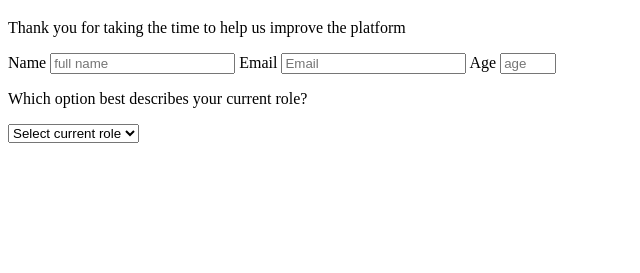
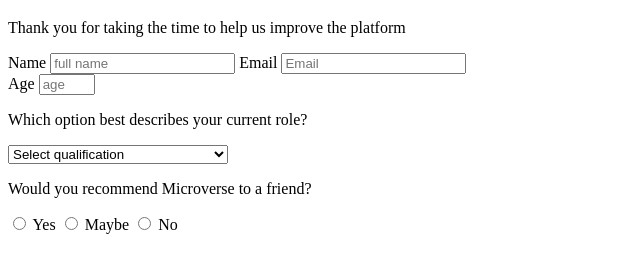
Before and after one commit to CodingWithHamza/trialproject1, a plain HTML site: page index.html in a window 1280 px wide. Shown: the part 61-334 px from the top of the page, without its empty margins (0-640 px from the left). Drawn offline with Linux system fonts and the light colour scheme.

Commit message:
added radio buttons

```diff
--- a/index.html
+++ b/index.html
@@ -12,24 +12,39 @@
     <h1 id="title">Survey Form Microverse</h1>
     <p id="description">Thank you for taking the time to help us improve the platform</p>
     <form id="survey-form">
+
+        <div class="form-group">
             <label for="name" id="name-label">Name</label>
             <input type="text" id="name" required placeholder="full name">
             <label for="email" id="email-label">Email</label>
             <input type="email" id="email" required placeholder="Email">
+        </div>
+
+        <div class="form-group">
             <label for="text" id="number-label">Age</label>
             <input type="number" id="number" min="18" max="30" placeholder="age">
         </div>
+
         <div class="form-group">
             <p>Which option best describes your current role?</p>
             <select id="dropdown" name="role" class="form-control" required>
-        <option disabled selected value>Select current role</option>
-        <option value="student">Student</option>
-        <option value="job">Full Time Job</option>
-        <option value="learner">Full Time Learner</option>
-        <option value="preferNo">Prefer not to say</option>
-        <option value="other">Other</option>
+                <option disabled selected value>Select qualification</option>
+                <option value="student">Some High School But no degree</option>
+                <option value="job">High School</option>
+                <option value="learner">Some College But no degree</option>
+                <option value="preferNo">College</option>
+                <option value="other">University</option>
             </select>
         </div>
+
+        <div class="form-group">
+            <p>Would you recommend Microverse to a friend?</p>
+            <label for="text"><input type="radio"> Yes</label>
+            <label for="text"><input type="radio"> Maybe</label>
+            <label for="text"><input type="radio"> No</label>
+        </div>
+
+
     </form>
 </body>
 
```
Lines whose indentation alone changed are shown as unchanged.
